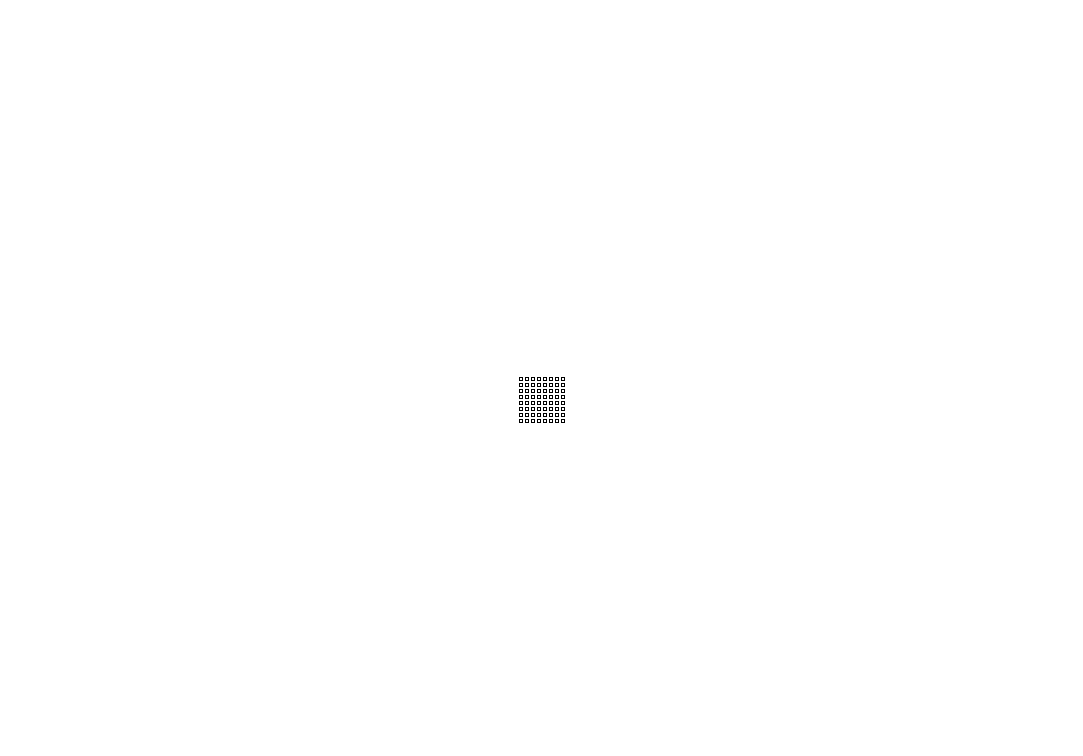
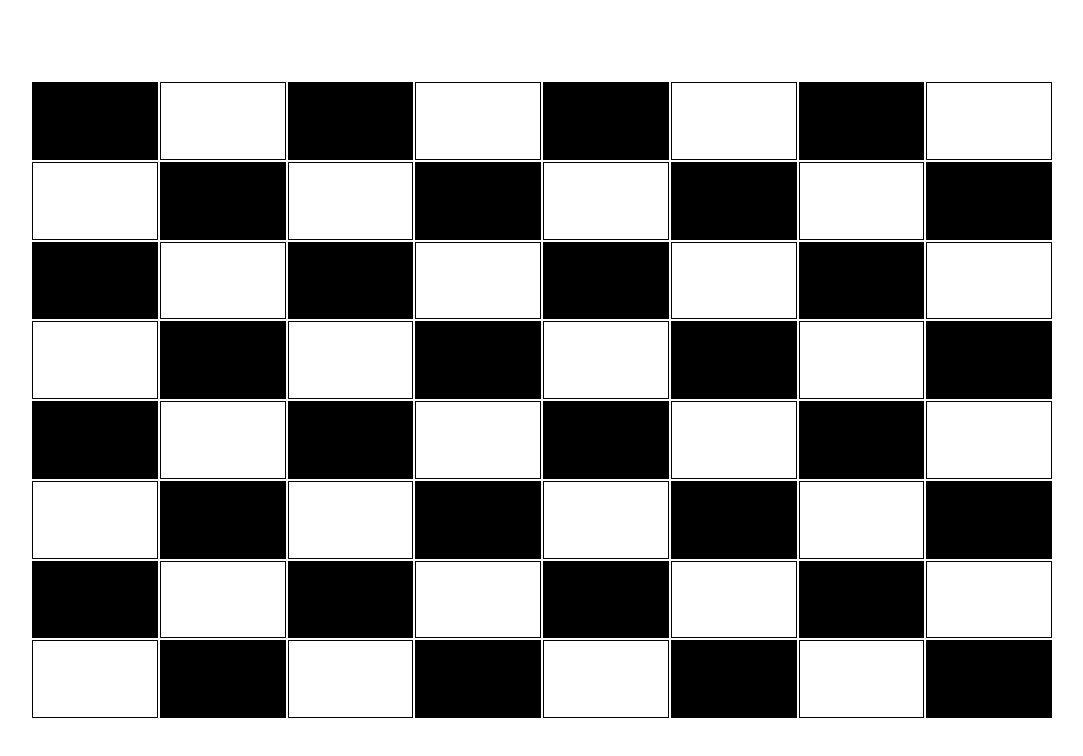
Before and after one commit to CodeCamp-Online-17-classroom/css-lab-2-Kengbun, a plain HTML site: page index.html in a window 1280 px wide. Shown: the whole page, without its empty margins (98-1181 px from the left). Drawn offline with Linux system fonts and the light colour scheme.

Commit message:
add background-color and add my name

```diff
--- a/index.html
+++ b/index.html
@@ -15,6 +15,15 @@
 
         td {
             border: 1px solid #000;
+        }
+        table {
+            width: 80%;
+            height: 80%;
+            color: white;
+        }
+
+        .black{
+            background-color: #000;
         }
     </style>
 </head>
```
Also changed, not shown: 1 other file.
